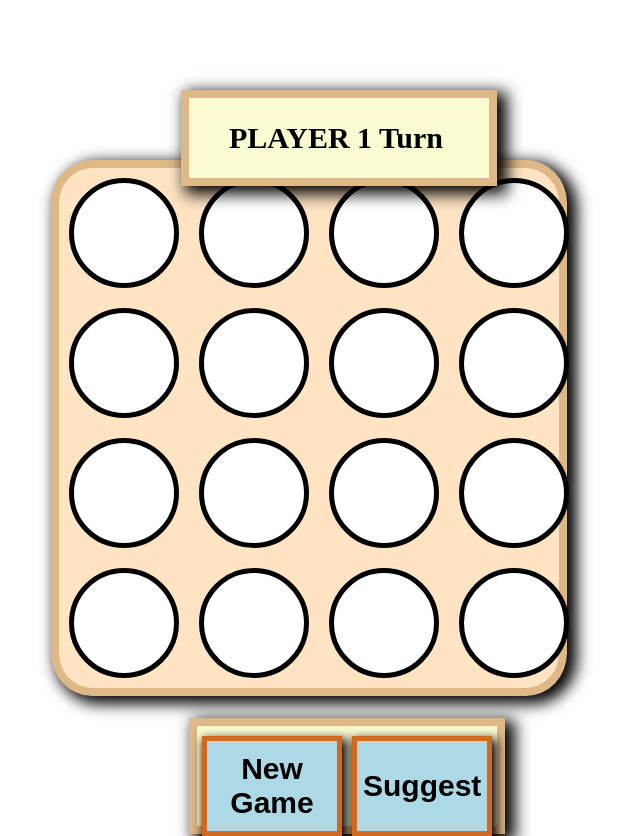
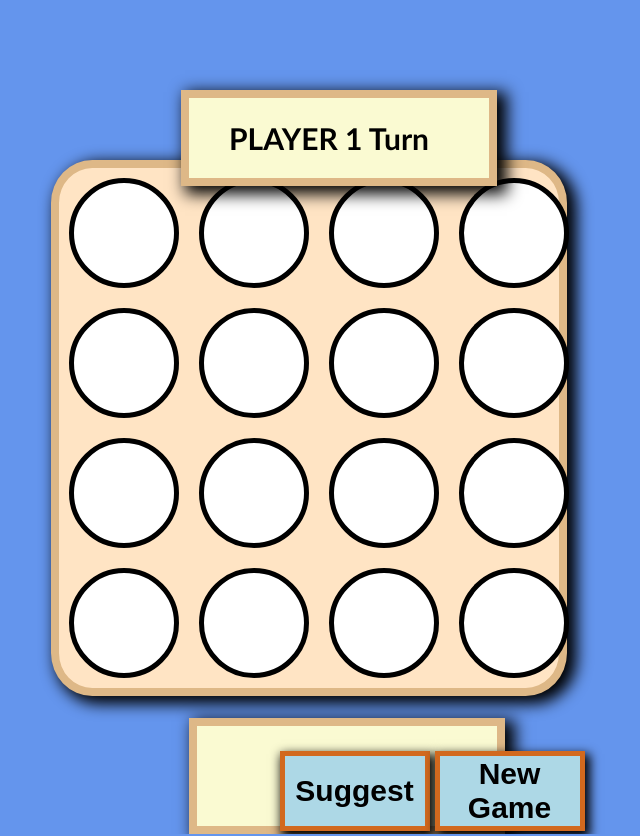
Before and after one commit to smartkelvin123/connect-4, a React (Create React App) app: page / in a window 1280 px wide. Shown: the part 380-1216 px from the top of the page, without its empty margins (289-929 px from the left). Built offline with nearby package versions, Linux system fonts and the light colour scheme.

Commit message:
update css

```diff
--- a/src/component/Footer.jsx
+++ b/src/component/Footer.jsx
@@ -1,12 +1,37 @@
 import React from "react";
+import {
+  GAME_STATE_PLAYING,
+  // GAME_STATE_DRAW,
+  // GAME_STATE_WIN,
+} from "../constants";
 
-const Footer = ({ onNewGameClick, onSuggestGameClick }) => {
-  return (
-    <div className="panel footer">
-      <button onClick={onNewGameClick}>New Game</button>
-      <button onClick={onSuggestGameClick}>Suggest</button>
-    </div>
-  );
+const Footer = ({ onNewGameClick, onSuggestGameClick, gameState }) => {
+  const renderButton = () => {
+    if (gameState === GAME_STATE_PLAYING) {
+      return (
+        <>
+          <button onClick={onSuggestGameClick}>Suggest</button>
+          <button onClick={onNewGameClick}>New Game</button>
+        </>
+      );
+    } else {
+      return <button onClick={onNewGameClick}>New Game</button>;
+    }
+  };
+
+  return <div className="panel footer">{renderButton()}</div>;
 };
 
+// const Footer = ({ onNewGameClick, onSuggestGameClick, gameState }) => {
+//   const renderButton = () => {
+//     if (gameState === GAME_STATE_PLAYING) {
+//       return <button onClick={onSuggestGameClick}>Suggest</button>;
+//     } else if (gameState === GAME_STATE_WIN || gameState === GAME_STATE_DRAW) {
+//       return <button onClick={onNewGameClick}>New Game</button>;
+//     }
+//   };
+
+//   return <div className="panel footer">{renderButton()}</div>;
+// };
+
 export default Footer;
--- a/src/component/Gameboard.jsx
+++ b/src/component/Gameboard.jsx
@@ -16,7 +16,7 @@ import {
 } from "../constants";
 
 const Gameboard = () => {
-  const [gameBoard, setGameBoard] = useState(Array(16).fill(No_player));
+  const [gameBoard, setGameBoard] = useState(Array(NO_CIRCLES).fill(No_player));
   const [currentPlayer, setCurrentPlayer] = useState(player_1);
   const [gameState, setGameState] = useState(GAME_STATE_PLAYING);
   const [winPlayer, setWinPlayer] = useState(No_player);
@@ -28,8 +28,9 @@ const Gameboard = () => {
   const initGame = () => {
     console.log("initGame");
 
-    setGameBoard(Array(16).fill(No_player));
+    setGameBoard(Array(NO_CIRCLES).fill(No_player));
     setCurrentPlayer(player_1);
+    // setGameState(GAME_STATE_PLAYING);
     setGameState(GAME_STATE_PLAYING);
   };
 
@@ -96,6 +97,7 @@ const Gameboard = () => {
         <Footer
           onNewGameClick={initGame}
           onSuggestGameClick={suggestMoveClick}
+          gameState={gameState}
         />
       </div>
     </>
--- a/src/styles/Game.css
+++ b/src/styles/Game.css
@@ -1,3 +1,17 @@
+:root{
+    --background-color: cornflowerblue;
+
+
+
+}
+
+body {
+    background-color: var(--background-color);
+    font-family: 'Gill Sans', 'Gill Sans MT', Calibri, 'Trebuchet MS', sans-serif;
+}
+
+
+
 .gameBoard{
     display: grid;
     grid-template-Columns: repeat(4, 1fr);
@@ -62,12 +76,16 @@
 }
 
 .footer button {
+    position: relative;
+    left: 50%;
+    top: 20%;
+
 
 
     margin-left: 5px;
-    margin-top: 10px;
-    width: 140px;
-    height: 100px;
+    margin-top: 5px;
+    width: 150px;
+    height: 80px;
     background-color: lightblue;
     font-size: 30px;
     -webkit-box-shadow: 3px 5px 10px 2px rgba(0,0,0,9);
```
